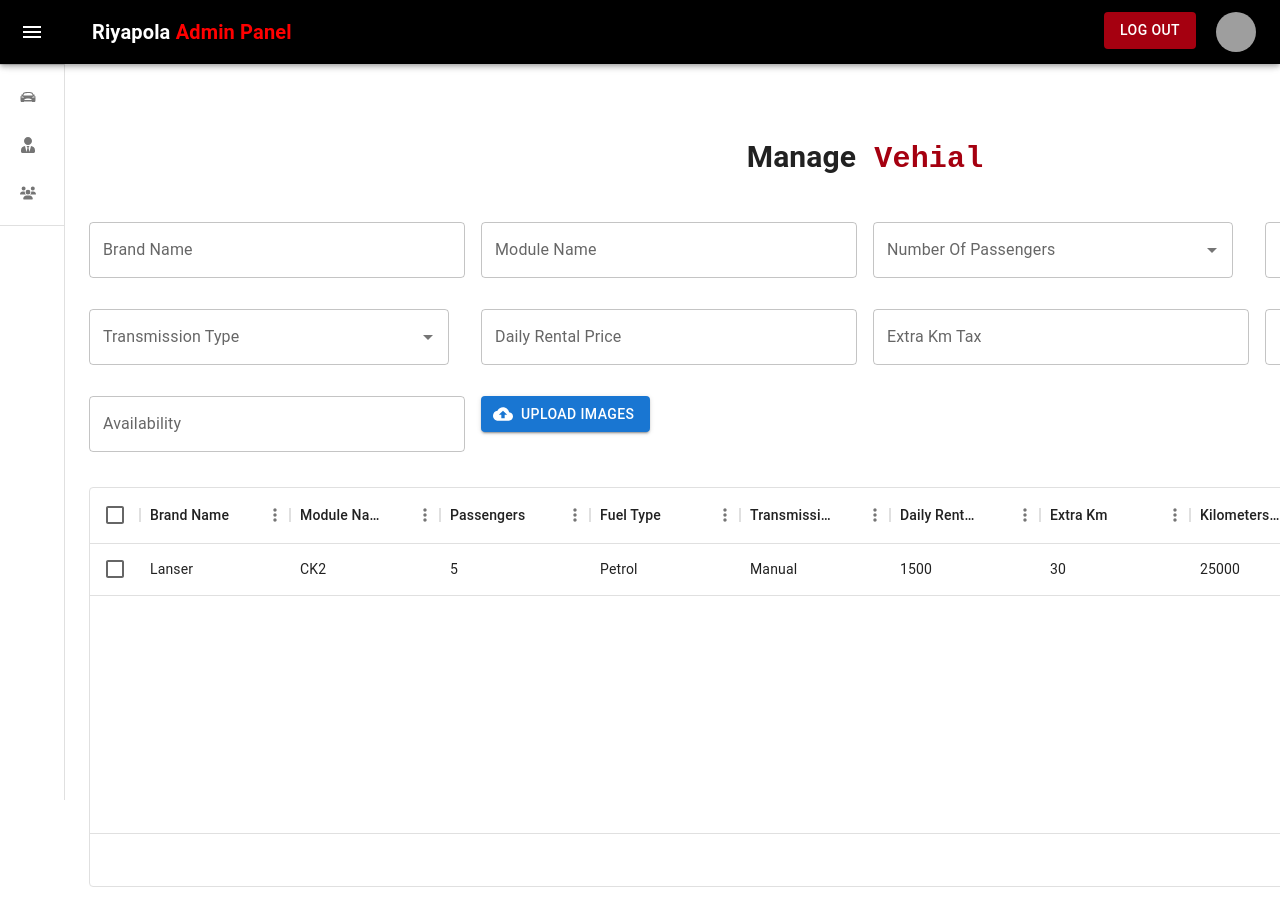
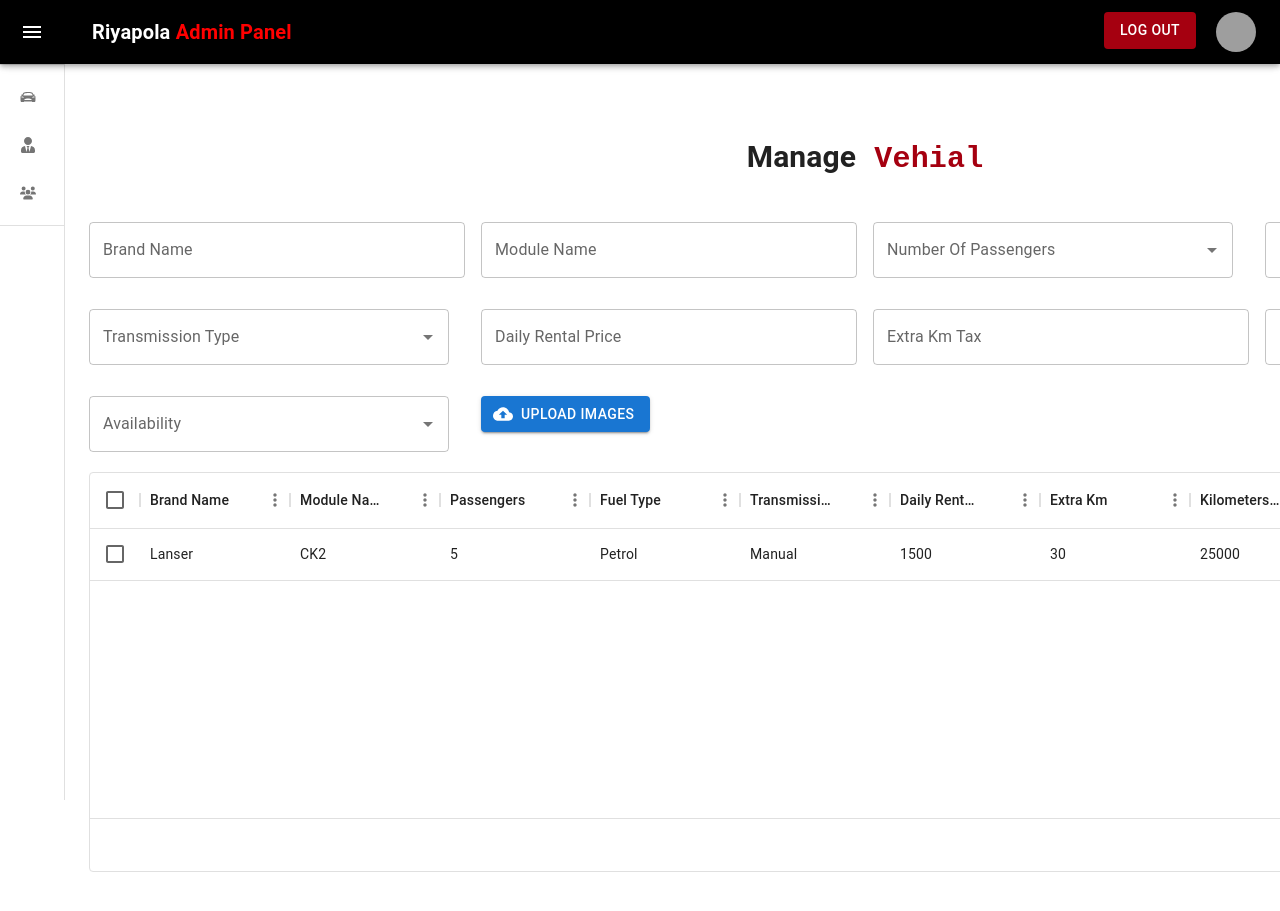
Before and after one commit to imeshhirushan2117/Riyapola_FrontEnd, a React (Vite) app: page /adminCar in a window 1280 px wide. Shown: the top 911 px of the page. Built offline with nearby package versions, Linux system fonts and the light colour scheme; sample sign-in values are in the browser's storage; grey boxes are pictures that could not be loaded.

Commit message:
carUseState-added

```diff
--- a/src/pages/AdminCar/AdminCar.jsx
+++ b/src/pages/AdminCar/AdminCar.jsx
@@ -17,6 +17,16 @@ import EditIcon from '@mui/icons-material/Edit';
 
 export default function AdminCar() {
 
+  const [brandName,setBrandName] = useState("")
+  const [moduleName,setModuleName] = useState("")
+  const [passenger,setPassenger] = useState("")
+  const [fulType,setFulType] = useState("")
+  const [tmType,setTmType] = useState("")
+  const [drPrice,setDrPrice] = useState("")
+  const [extraKm,setExtraKm] = useState("")
+  const [traveled,setTraveled] = useState("")
+  const [availability,setAvailability] = useState("")
+
   const numberOfSeats = [
     { label: '1', value: '1' },
     { label: '2', value: '2' },
@@ -32,14 +42,19 @@ export default function AdminCar() {
   ]
 
   const fuelType = [
-    { label: 'Petrol', value: 'petrol' },
-    { label: 'Diesel ', value: 'diesel ' },
-    { label: 'Hybrid', value: 'hybrid' }
+    { label: 'Petrol', value: 'Petrol' },
+    { label: 'Diesel ', value: 'Diesel ' },
+    { label: 'Hybrid', value: 'Hybrid' }
   ]
 
   const type = [
     { label: 'Auto', value: 'auto' },
     { label: 'Manual', value: 'manual' }
+  ]
+
+  const avty = [
+    { label: 'Availability', value: 'Availability' },
+    { label: 'Not Availability', value: 'Not Availability' }
   ]
 
   const VisuallyHiddenInput = styled('input')({
@@ -93,7 +108,6 @@ export default function AdminCar() {
 
   const rows = [
     { id: 1, brandName: "Lanser", moduleName: "CK2", passengers: '5', fuelType: 'Petrol', tmType: "Manual", drPrice: "1500", extraKm: "30", traveled: "25000", availability: "Not reserved" },
-
   ];
 
 
@@ -112,13 +126,13 @@ export default function AdminCar() {
         <Grid container spacing={2}>
           <Grid item xs={3}>
             <Box>
-              <TextInput width={"100%"} label={"Brand Name"} type={'text'} onChange={(val) => console.log(val.target.value)} />
+              <TextInput width={"100%"} label={"Brand Name"} type={'text'} value={brandName} onChange={(val) => setBrandName(val.target.value)} />
             </Box>
           </Grid>
 
           <Grid item xs={3}>
             <Box>
-              <TextInput width={"100%"} label={"Module Name"} type={'text'} onChange={(val) => console.log(val.target.value)} />
+              <TextInput width={"100%"} label={"Module Name"} type={'text'} value={moduleName}  onChange={(val) => setModuleName(val.target.value)} />
             </Box>
           </Grid>
 
@@ -128,9 +142,10 @@ export default function AdminCar() {
                 disablePortal
                 id="combo-box-demo"
                 options={numberOfSeats}
+                value={passenger}
                 sx={{ width: 360 }}
                 renderInput={(params) => <TextField {...params} label="Number Of Passengers" />}
-                onChange={(event, value) => console.log(value.value)}
+                onChange={(event, value) => setPassenger(value.value)}
               />
             </Box>
           </Grid>
@@ -141,9 +156,10 @@ export default function AdminCar() {
                 disablePortal
                 id="combo-box-demo"
                 options={fuelType}
+                value={fulType}
                 sx={{ width: 360 }}
                 renderInput={(params) => <TextField {...params} label="Fuel Type" />}
-                onChange={(event, value) => console.log(value.value)}
+                onChange={(event, value) => setFulType(value.value)}
               />
             </Box>
           </Grid>
@@ -155,34 +171,50 @@ export default function AdminCar() {
                 id="combo-box-demo"
                 options={type}
                 sx={{ width: 360, }}
+                value={tmType}
                 renderInput={(params) => <TextField {...params} label="Transmission Type" />}
-                onChange={(event, value) => console.log(value.value)}
+                onChange={(event, value) => setTmType(value.value)}
               />
             </Box>
           </Grid>
 
           <Grid item xs={3}>
             <Box>
-              <TextInput width={"100%"} label={"Daily Rental Price"} type={'text'} onChange={(val) => console.log(val.target.value)} />
+              <TextInput width={"100%"} label={"Daily Rental Price"} value={drPrice} type={'text'} onChange={(val) => setDrPrice(val.target.value)} />
             </Box>
           </Grid>
 
           <Grid item xs={3}>
             <Box>
-              <TextInput width={"100%"} label={"Extra Km Tax"} type={'text'} onChange={(val) => console.log(val.target.value)} />
+              <TextInput width={"100%"} label={"Extra Km Tax"} type={'text'} value={extraKm} onChange={(val) => setExtraKm(val.target.value)} />
             </Box>
           </Grid>
 
           <Grid item xs={3}>
             <Box>
-              <TextInput width={"100%"} label={"Kilometers Traveled"} type={'text'} onChange={(val) => console.log(val.target.value)} />
+              <TextInput width={"100%"} label={"Kilometers Traveled"} value={traveled}  type={'text'} onChange={(val) => setTraveled(val.target.value)} />
             </Box>
           </Grid>
 
 
+          {/* <Grid item xs={3}>
+            <Box>
+              <TextInput width={"100%"} label={"Availability"} type={'text'}  onChange={(val) => setAvailability(val.target.value)} />
+            </Box>
+          </Grid> */}
+
+
           <Grid item xs={3}>
             <Box>
-              <TextInput width={"100%"} label={"Availability"} type={'text'} onChange={(val) => console.log(val.target.value)} />
+              <Autocomplete
+                disablePortal
+                id="combo-box-demo"
+                options={avty}
+                sx={{ width: 360, }}
+                value={availability}
+                renderInput={(params) => <TextField {...params} label="Availability" />}
+                onChange={(event, value) => setAvailability(value.value)}
+              />
             </Box>
           </Grid>
 
```
